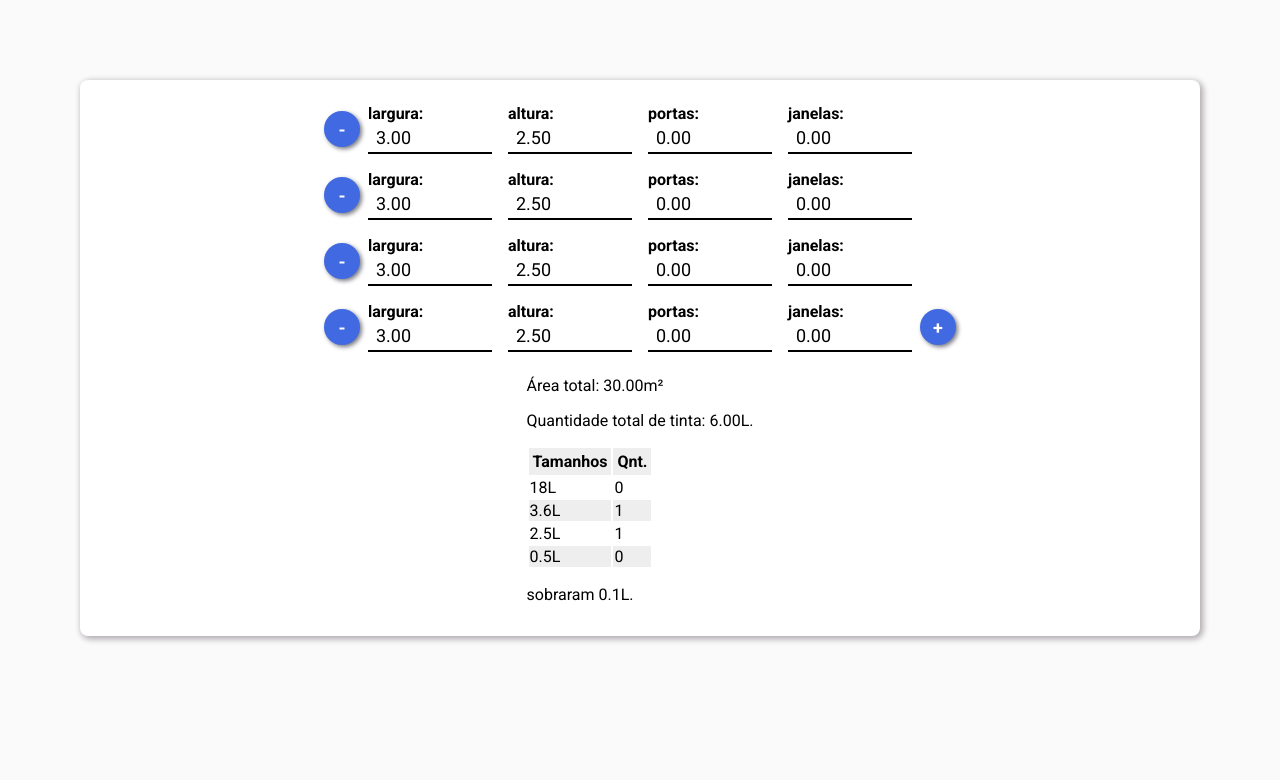
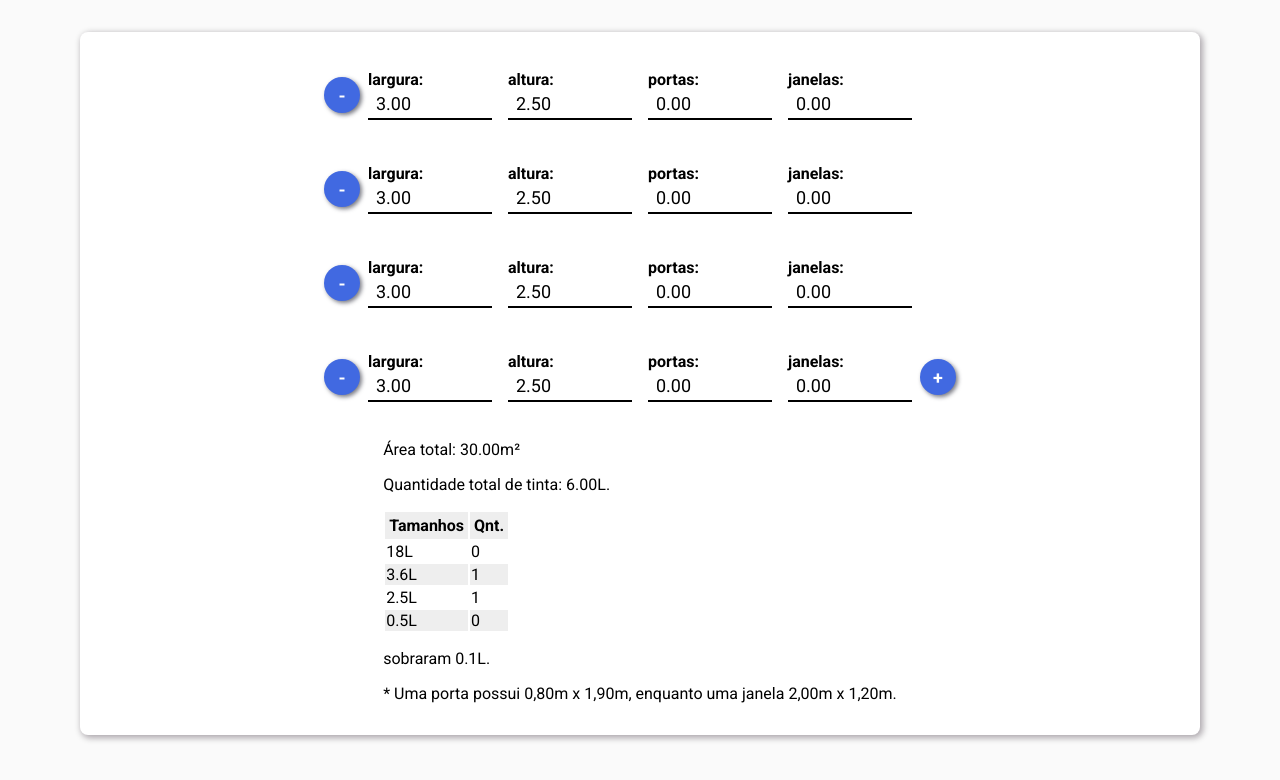
Before and after one commit to cooksoundscapes/paint-calculator, a React app: page / in a window 1280 px wide. Shown: the top 780 px of the page. Built offline with nearby package versions, Linux system fonts and the light colour scheme.

Commit message:
fixed commentaries on UI

```diff
--- a/src/ModalBox.js
+++ b/src/ModalBox.js
@@ -8,7 +8,7 @@ export default function ModalBox(props) {
             flex-direction: column;
             align-items: center;
             width: 85vw;
-            margin: 10vh auto;
+            margin: 4vh auto;
             padding: 16px;
             border-radius: 8px;
             background-color: white
--- a/src/NumberInput.js
+++ b/src/NumberInput.js
@@ -7,12 +7,15 @@ export default function NumberInput(props) {
             display: inline-flex;
             flex-direction: column;
             flex-shrink: 1;
-            margin: 8px;
+            margin: 22px 8px;
             font-weight: bold;
             font-size: 16px;
             position: relative;
             & input {
                 width: 6em;
+                @media (max-width: 800px) {
+                    width: 2em;
+                }
                 font-size: 18px;
                 font-weight: regular;
                 padding: 4px 8px;
--- a/src/PaintCalculator.js
+++ b/src/PaintCalculator.js
@@ -65,6 +65,7 @@ const PaintCalculator = ({canSizes, area}) => {
                 `sobraram ${-1*litres.toFixed(2)}L.`
                 }
             </p>
+            <p>* Uma porta possui 0,80m x 1,90m, enquanto uma janela 2,00m x 1,20m.</p>
         </div>
     )
 }
--- a/src/PopOver.js
+++ b/src/PopOver.js
@@ -18,7 +18,7 @@ export default function PopOver(props) {
             font-size: 14px;
             font-weight: 400;
             position: absolute;
-            ${props.position == 'bottom' ? 'bottom: -3em;' : 'top: -3em;' }
+            ${props.position == 'bottom' ? 'top: 3.75em;' : 'top: -3em;' }
             flex-shrink: 0;
             z-index: 10;
             padding: 4px;
```
Also changed, not shown: 1 other file (tests, documents, lock files or other folders).
